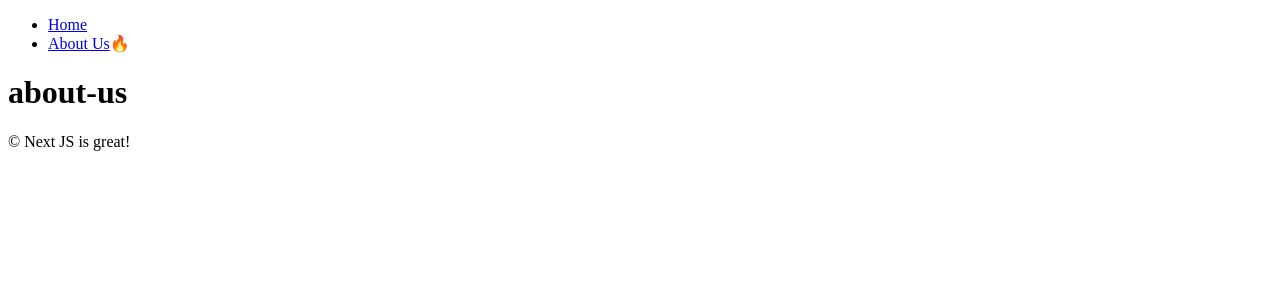
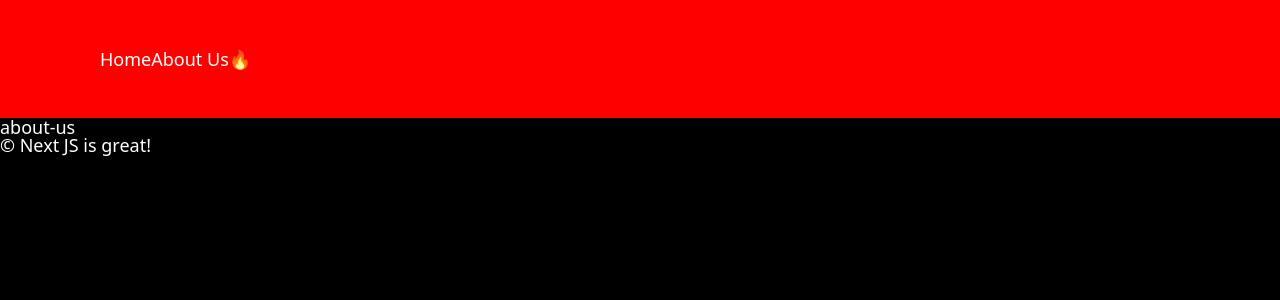
Before and after one commit to sVyu/nextjs_tutorial, a Next.js app: page /about-us in a window 1280 px wide. Shown: the top 300 px of the page. Built offline with nearby package versions, Linux system fonts and the light colour scheme.

Commit message:
refactor: css change

```diff
--- a/app/layout.tsx
+++ b/app/layout.tsx
@@ -1,3 +1,5 @@
+import '../styles/global.css';
+
 import { Metadata } from 'next';
 import Navigation from '../components/navigation';
 
--- a/components/navigation.tsx
+++ b/components/navigation.tsx
@@ -2,12 +2,13 @@
 
 import Link from 'next/link';
 import { usePathname } from 'next/navigation';
+import styles from '../styles/navigation.module.css';
 
 export default function Navigation() {
   const path = usePathname();
   return (
-    <nav>
-      <ul>
+    <nav className={styles.nav}>
+      <ul className={styles.list}>
         <li>
           <Link href="/">Home</Link>
           {path === '/' ? '🔥' : ''}
--- /dev/null
+++ b/styles/global.css
@@ -0,0 +1,141 @@
+html,
+body,
+div,
+span,
+applet,
+object,
+iframe,
+h1,
+h2,
+h3,
+h4,
+h5,
+h6,
+p,
+blockquote,
+pre,
+a,
+abbr,
+acronym,
+address,
+big,
+cite,
+code,
+del,
+dfn,
+em,
+img,
+ins,
+kbd,
+q,
+s,
+samp,
+small,
+strike,
+strong,
+sub,
+sup,
+tt,
+var,
+b,
+u,
+i,
+center,
+dl,
+dt,
+dd,
+ol,
+ul,
+li,
+fieldset,
+form,
+label,
+legend,
+table,
+caption,
+tbody,
+tfoot,
+thead,
+tr,
+th,
+td,
+article,
+aside,
+canvas,
+details,
+embed,
+figure,
+figcaption,
+footer,
+header,
+hgroup,
+menu,
+nav,
+output,
+ruby,
+section,
+summary,
+time,
+mark,
+audio,
+video {
+  margin: 0;
+  padding: 0;
+  border: 0;
+  font-size: 100%;
+  font: inherit;
+  vertical-align: baseline;
+}
+/* HTML5 display-role reset for older browsers */
+article,
+aside,
+details,
+figcaption,
+figure,
+footer,
+header,
+hgroup,
+menu,
+nav,
+section {
+  display: block;
+}
+body {
+  line-height: 1;
+}
+ol,
+ul {
+  list-style: none;
+}
+blockquote,
+q {
+  quotes: none;
+}
+blockquote:before,
+blockquote:after,
+q:before,
+q:after {
+  content: '';
+  content: none;
+}
+table {
+  border-collapse: collapse;
+  border-spacing: 0;
+}
+
+body {
+  font-family: system-ui, -apple-system, BlinkMacSystemFont, 'Segoe UI', Roboto,
+    Oxygen, Ubuntu, Cantarell, 'Open Sans', 'Helvetica Neue', sans-serif;
+  background-color: black;
+  color: white;
+  font-size: 18px;
+}
+
+a {
+  color: inherit;
+  text-decoration: none;
+}
+
+a:hover {
+  text-decoration: underline;
+}
--- /dev/null
+++ b/styles/navigation.module.css
@@ -0,0 +1,8 @@
+.nav {
+  background-color: red;
+  padding: 50px 100px;
+}
+
+.list {
+  display: flex;
+}
```
